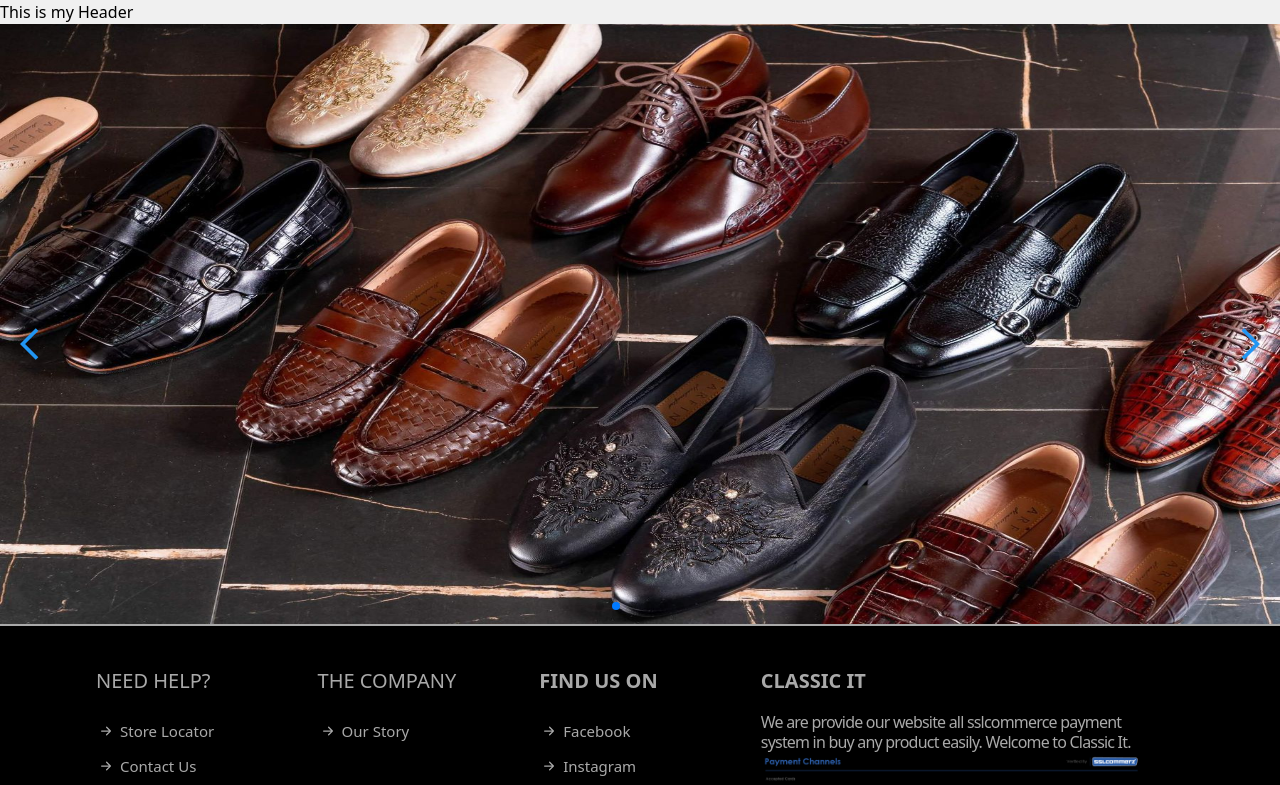
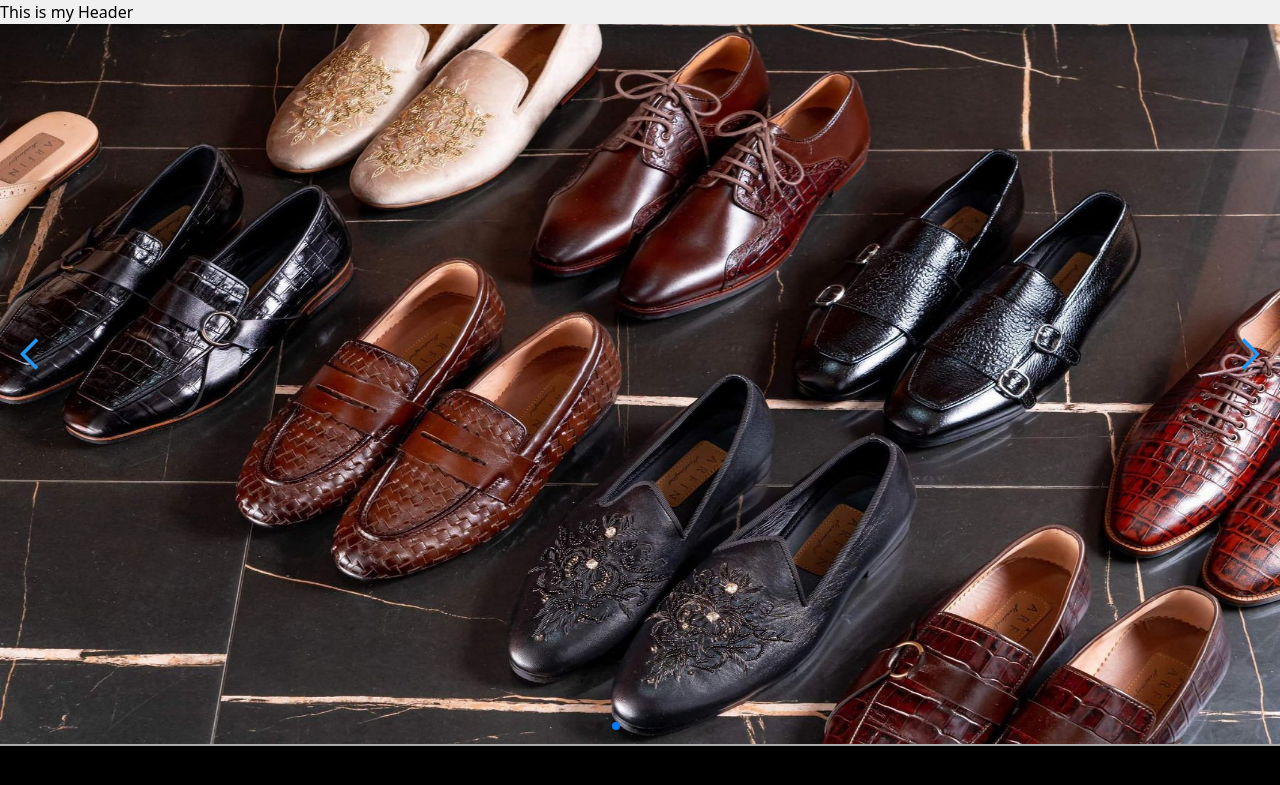
Before and after one commit to classicitbd/classic_furniture_frontend, a React (Vite) app: page / in a window 1280 px wide. Shown: the top 785 px of the page. Built offline with nearby package versions, Linux system fonts and the light colour scheme.

Commit message:
slider section is done

```diff
--- a/src/components/frontend/ui/slider/Slider.jsx
+++ b/src/components/frontend/ui/slider/Slider.jsx
@@ -44,21 +44,21 @@ const Slider = () => {
             <SwiperSlide key={slider.id}>
               <img
                 src={slider.img}
-                className="w-full h-[200px] z-0 lg:h-[600px]"
+                className="w-full h-[35vh] md:h-[50vh] lg:h-[60vh] xl:h-[90vh]"
                 alt={slider.id}
               />
             </SwiperSlide>
           ))}
         </div>
         <div className="">
-          <button className="prev w-10 h-10 absolute top-[50%] left-[10px] z-10 bg-gray-600 bg-opacity-0 hover:bg-opacity-40 rounded flex items-center justify-center transition-all duration-300">
+          <button className="prev w-10 h-10 absolute top-[43%] left-0 md:left-[10px] z-10 bg-gray-600 bg-opacity-0 hover:bg-opacity-40 rounded flex items-center justify-center transition-all duration-300">
             <span>
-              <FcPrevious className="text-5xl p-1" />
+              <FcPrevious className="text-4xl md:text-5xl p-1 font-light" />
             </span>
           </button>
-          <button className="next w-10 h-10 absolute top-[50%] right-[10px] z-10 bg-gray-600 bg-opacity-0 hover:bg-opacity-40 rounded flex items-center justify-center transition-all duration-300">
+          <button className="next w-10 h-10 absolute top-[43%] right-0 md:right-[10px] z-10 bg-gray-600 bg-opacity-0 hover:bg-opacity-40 rounded flex items-center justify-center transition-all duration-300">
             <span>
-              <FcNext className="text-5xl p-1 font-light" />
+              <FcNext className="text-4xl md:text-5xl p-1 font-light" />
             </span>
           </button>
         </div>
```
